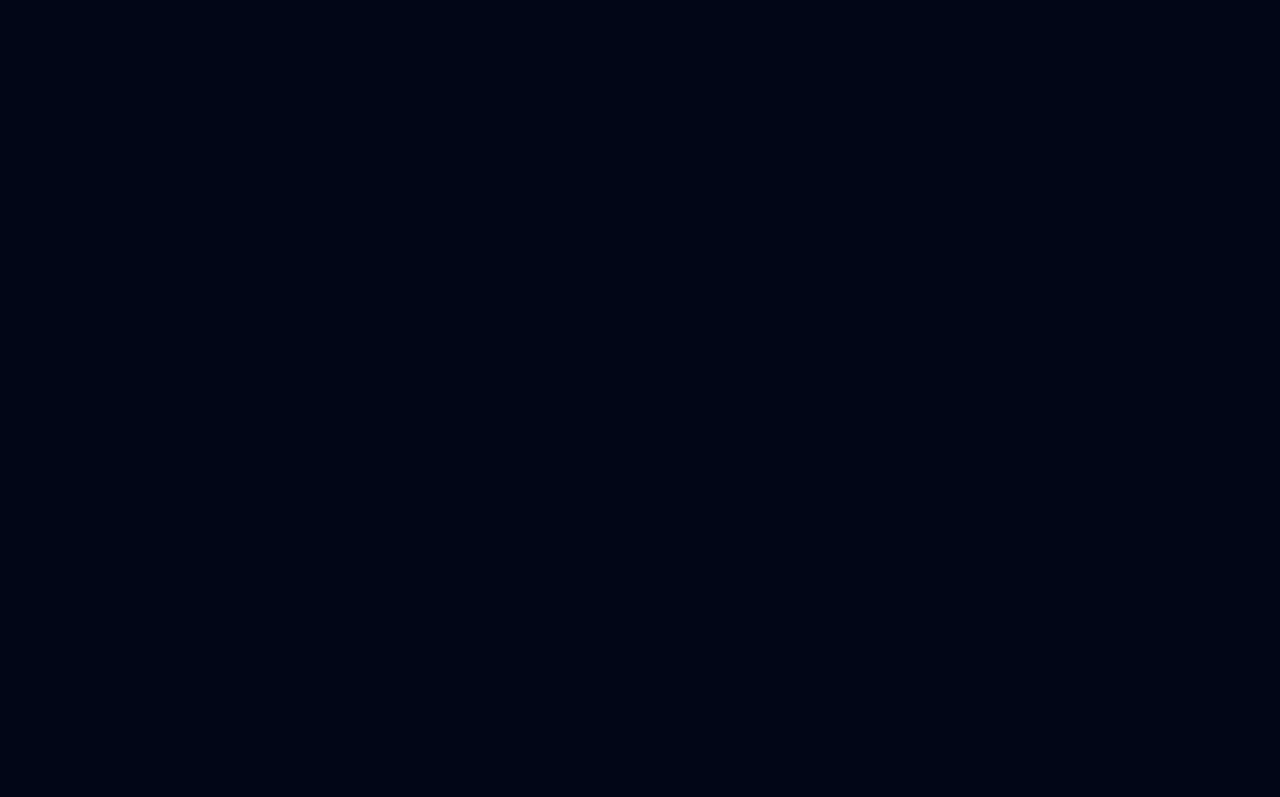
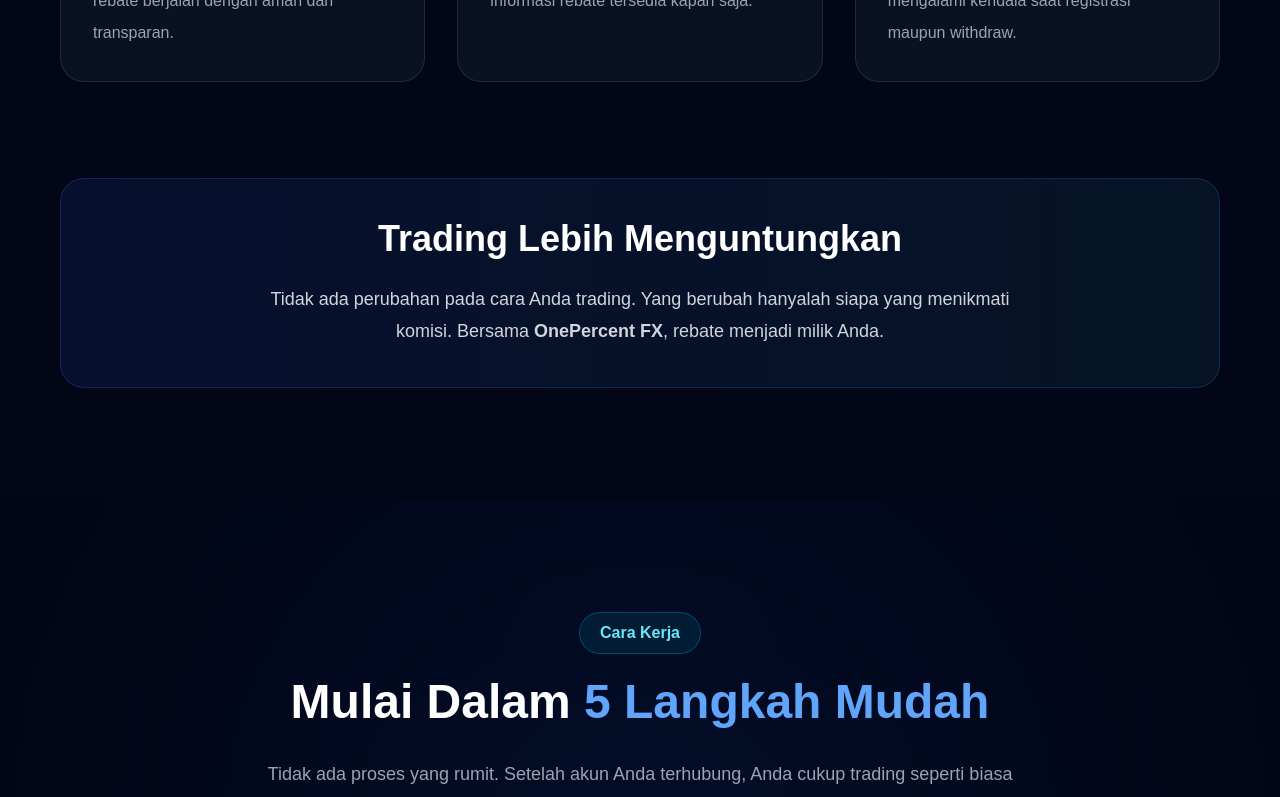
Before and after one commit to oneperc3ntfx-dotcom/afiiliaterebate, a Next.js app: page / in a window 1280 px wide. Shown: the part 2106-2903 px from the top of the page. Before the commit the page ends 1086 px from the top, so only its background shows below. Built offline with nearby package versions, Linux system fonts and the light colour scheme.

Commit message:
Update page.tsx

```diff
--- a/app/page.tsx
+++ b/app/page.tsx
@@ -1,11 +1,15 @@
 import Navbar from "@/components/Navbar";
 import Hero from "@/components/Hero";
+import Features from "@/components/Features";
+import HowItWorks from "@/components/HowItWorks";
 
 export default function Home() {
   return (
     <>
       <Navbar />
       <Hero />
+      <Features />
+      <HowItWorks />
     </>
   );
 }
```
